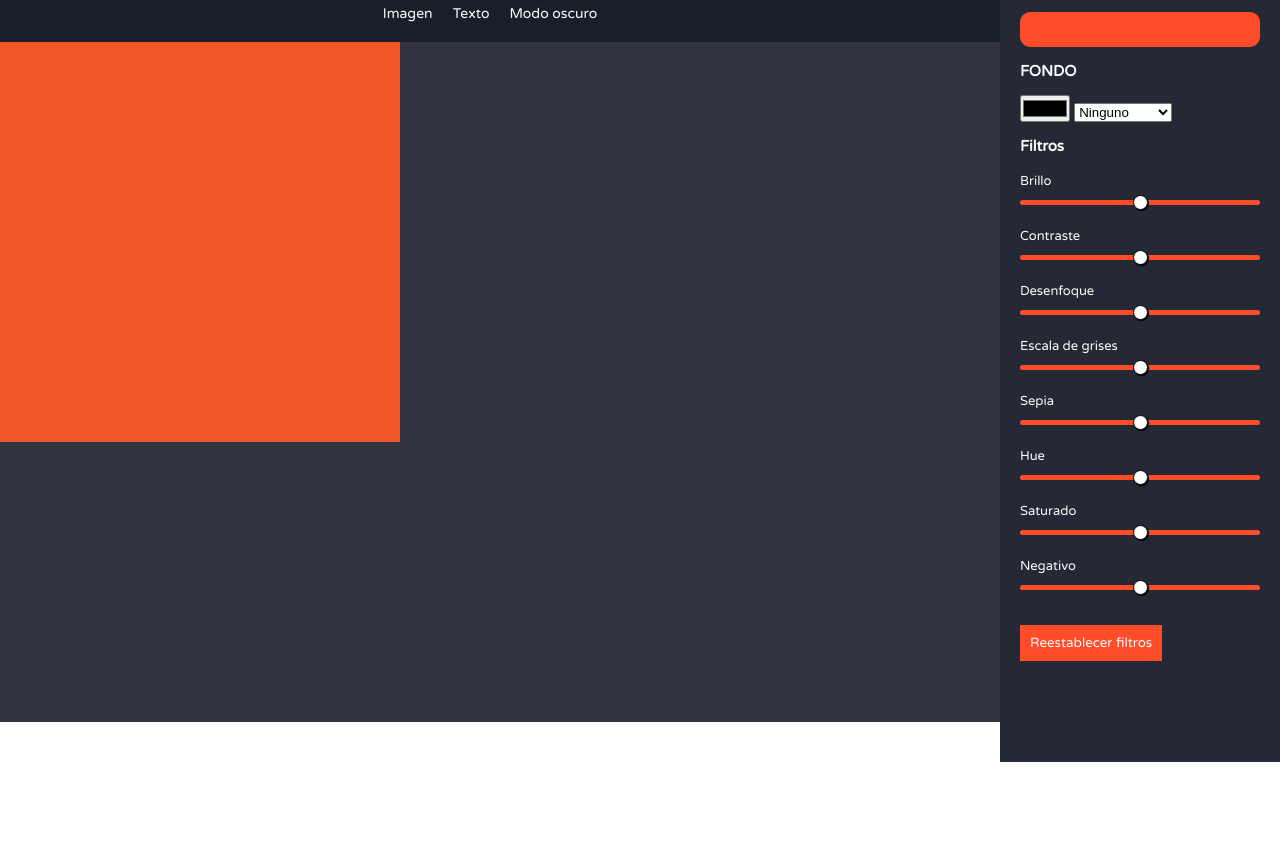
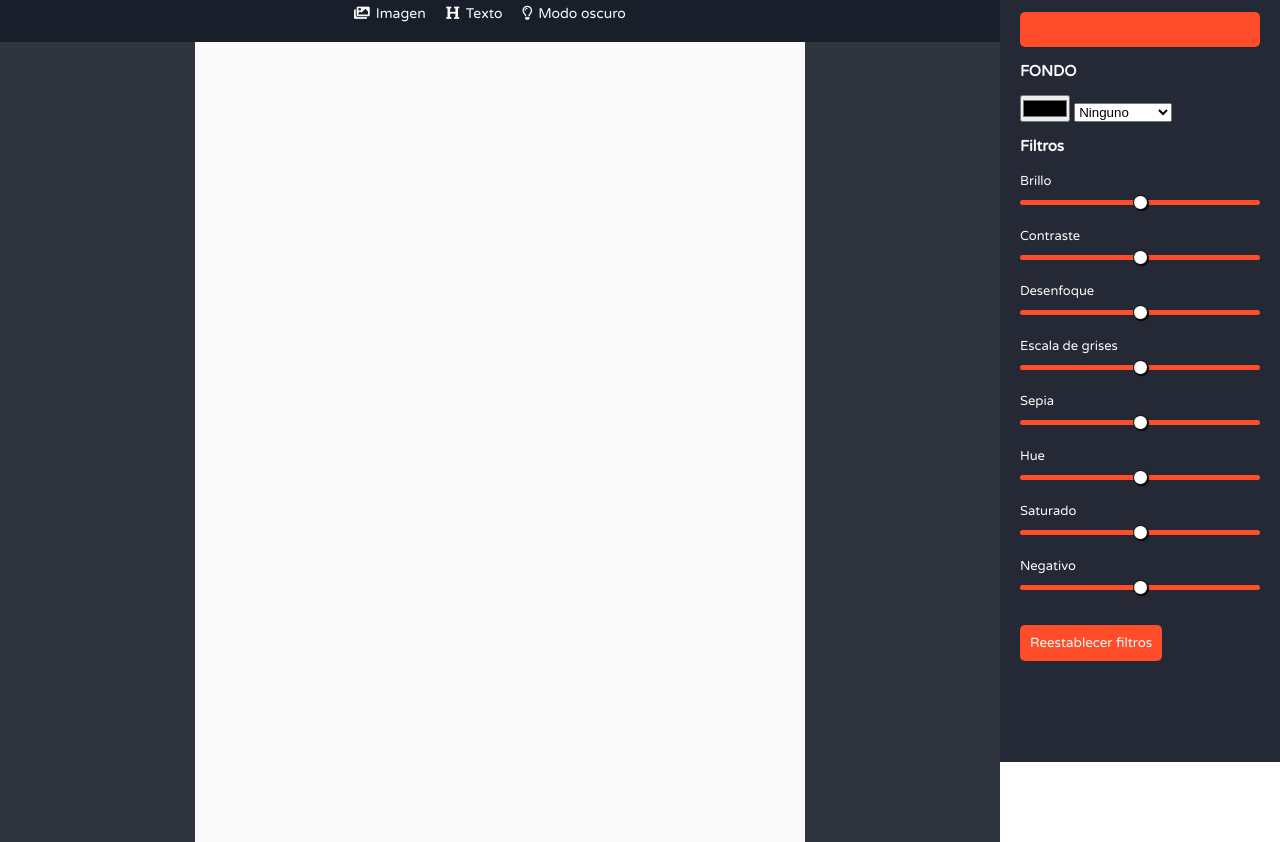
Before and after one commit to rebequi/Editor-de-memes, a plain HTML site: page index.html in a window 1280 px wide. Shown: the part 78-920 px from the top of the page. Before the commit the page ends 840 px from the top, so only its background shows below. Drawn offline with Linux system fonts and the light colour scheme.

Commit message:
agrego icons y arreglo div donde va la imagen

```diff
--- a/index.html
+++ b/index.html
@@ -7,6 +7,8 @@
     <meta name="viewport" content="width=device-width, initial-scale=1.0">
     <title>Generador de Memes </title>
     <link rel="stylesheet" href="style.css">
+    <link rel="stylesheet" href="https://cdnjs.cloudflare.com/ajax/libs/font-awesome/5.13.0/css/all.min.css">
+
 </head>
 
 <body>
@@ -17,15 +19,17 @@
             <div class="main-tittle">
                 <h1>
                     Generador de Memes
+
                 </h1>
 
             </div>
 
             <div class="edition-buttons-container">
                 <ul class="list-button-edition">
-                    <li>Imagen</li>
-                    <li>Texto</li>
-                    <li>Modo oscuro</li>
+
+                    <li><i class="fas fa-images icon-header"></i>Imagen</li>
+                    <li><i class="fas fa-heading icon-header"></i>Texto</li>
+                    <li><i class="far fa-lightbulb icon-header"></i>Modo oscuro</li>
                 </ul>
             </div>
         </header>
--- a/style.css
+++ b/style.css
@@ -47,19 +47,29 @@ header {
      font-size: 14px;
  }
 
+.icon-header {
+    margin-right: 6px;
+}
+
+
  /* //////////////// Final de Estilos para el header */
 
 
  /* //////////////// Inicio de Estilos para section*/
 
 .meme-container {
-    background-color: rgb(241, 87, 41);
-    width: 400px;
-    height: 400px;
+    background-color: #30343f;
+    max-width: 100vw;
     display: flex;
     justify-content: center;
+    align-items: center;
 }
 
+.image-container {
+    background-color: #fafafa;
+    width: 610px;
+    height: 100vh;
+}
  /* //////////////// Final de Estilos para section*/
 
 
@@ -91,7 +101,7 @@ h3 {
     width: 100%;
     padding-top: 10px;
     padding-bottom: 10px;
-    border-radius: 10px;
+    border-radius: 5px;
 }
 .slider-editor > label {
     font-size: 13px;
@@ -120,7 +130,8 @@ input[type=range]::-webkit-slider-thumb {
 
 .go-back-button {
     background-color: #FF4C29;
-    border: 0;
+    border: none;
+    border-radius: 5px;
     margin-top: 30px;
     margin-bottom: 30px;
     padding: 10px;
```
